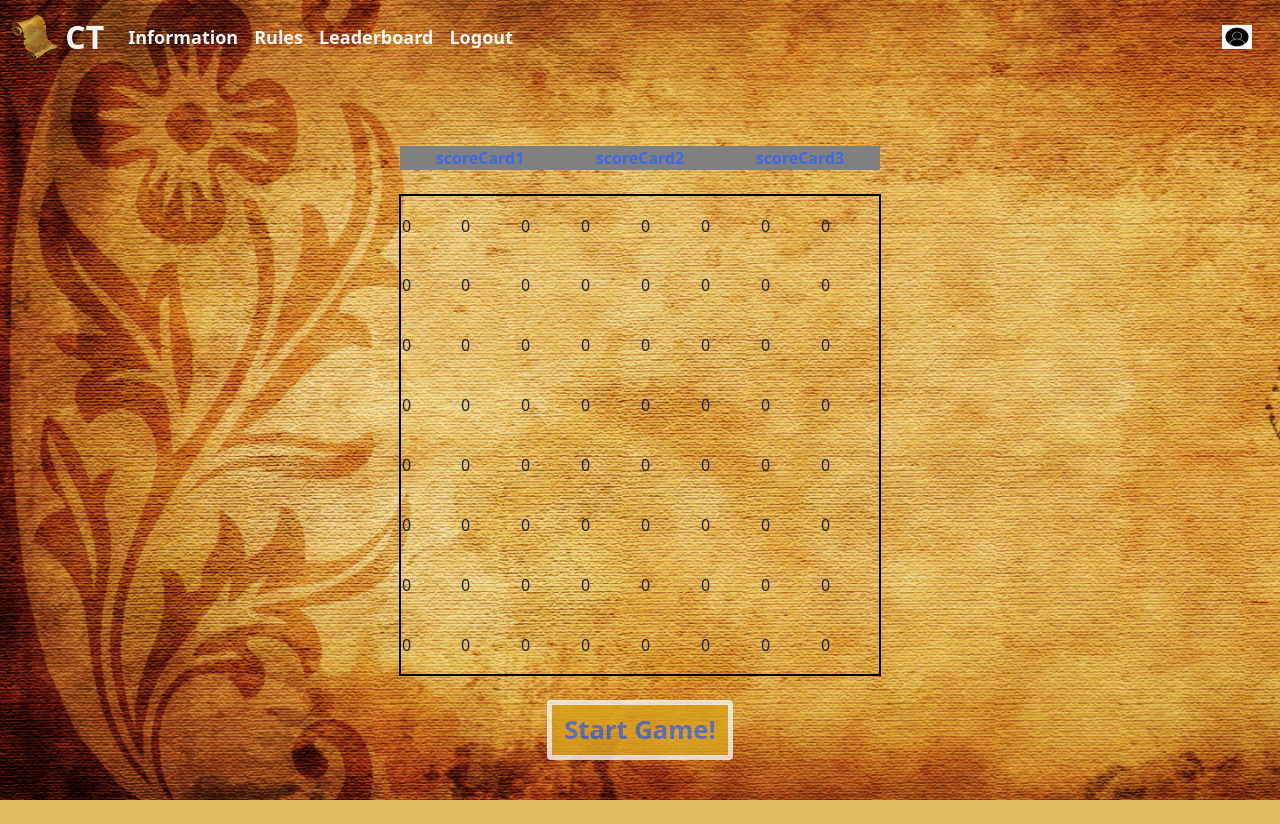
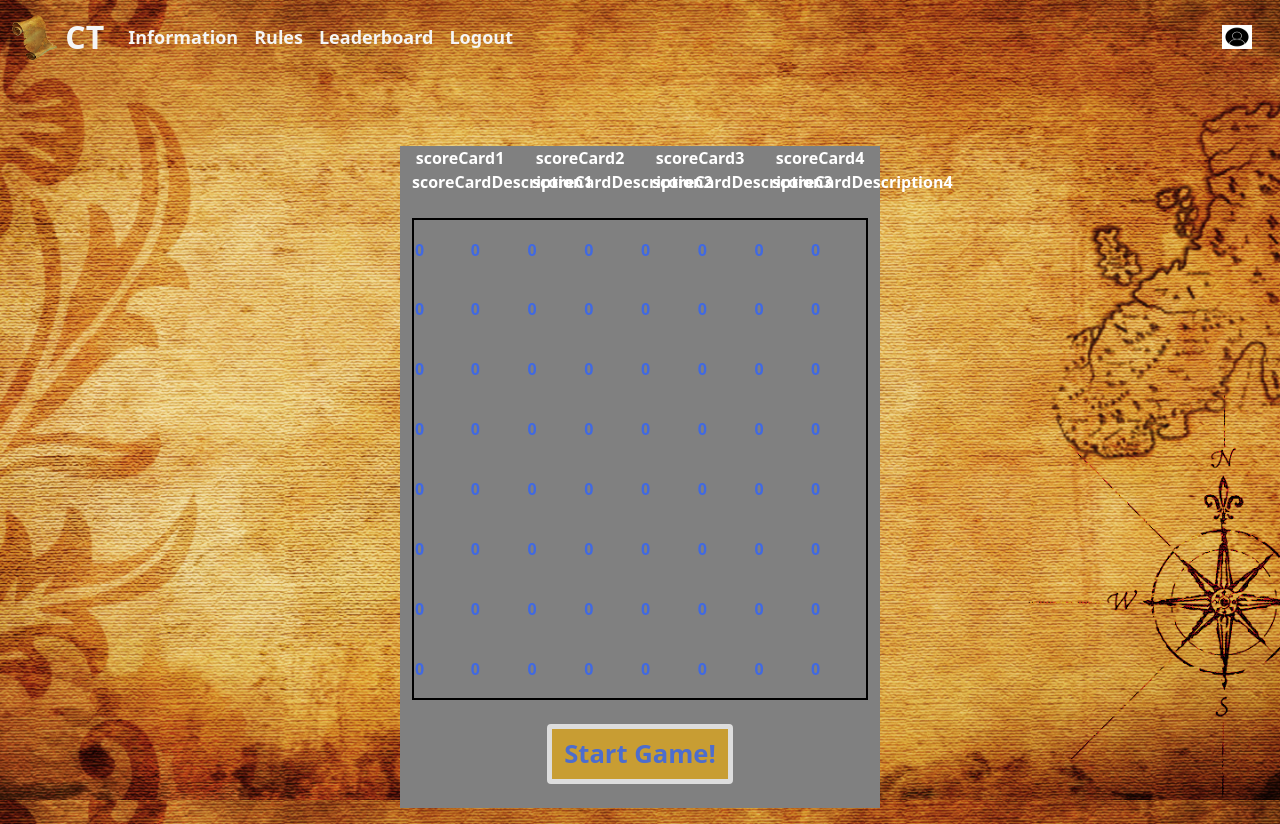
Before and after one commit to jwyatt1999/CITS3403_Cartographers, a Flask app: page /game in a window 1280 px wide. Before the commit the page ends 800 px from the top, so only its background shows below. Run offline with Flask 2, Linux system fonts and the light colour scheme; a user stored in the database is signed in.

Commit message:
amended changes post proper merge

```diff
--- a/cartographers/Templates/base.html
+++ b/cartographers/Templates/base.html
@@ -15,6 +15,7 @@
 
     <!-- JS -->
     <script src="./static/game_logic.js"></script>
+    <script src="./static/forest_score_cards.js"></script>
     <script src="./static/village_score_cards.js"></script>
     <script src="./static/farm_river_score_cards.js"></script>
     <script src="./static/placement_score_cards.js"></script>
--- a/cartographers/Templates/game_page.html
+++ b/cartographers/Templates/game_page.html
@@ -5,16 +5,22 @@
     <br><br><br>
 
     <div class="container scorecards_header">
-        <div class="row justify-content-md-center" style="text-align:center">
-            <div class="col col-md-4" id="scoreCard1">scoreCard1</div>
-            <div class="col col-md-4" id="scoreCard2">scoreCard2</div>
-            <div class="col col-md-4" id="scoreCard3">scoreCard3</div>
+        <div class="row justify-content-md-center" style="text-align:center;color:white">
+            <div class="col col-md-3" id="scoreCard1">scoreCard1</div>
+            <div class="col col-md-3" id="scoreCard2">scoreCard2</div>
+            <div class="col col-md-3" id="scoreCard3">scoreCard3</div>
+            <div class="col col-md-3" id="scoreCard4">scoreCard4</div>
+        </div>
+        <div class="row justify-content-md-center" style="text-align:center;color:white">
+            <div class="col col-md-3" id="scoreCardDescription1">scoreCardDescription1</div>
+            <div class="col col-md-3" id="scoreCardDescription2">scoreCardDescription2</div>
+            <div class="col col-md-3" id="scoreCardDescription3">scoreCardDescription3</div>
+            <div class="col col-md-3" id="scoreCardDescription4">scoreCardDescription4</div>
         </div>
         <div class="row justify-content-md-center" style="text-align:center">
-            <div class="col col-md-4" id="cardsRemaining1"></div>
-            <div class="col col-md-4" id="cardsRemaining2"></div>
-            <div class="col col-md-4" id="cardsRemaining3"></div>
-        </div>
+            <div class="col col-md-3" id="cardsRemaining1"></div>
+            <div class="col col-md-3" id="cardsRemaining2"></div>
+            <div class="col col-md-6" id="cardsRemaining3"></div>
     </div>
     <br>
 
```
